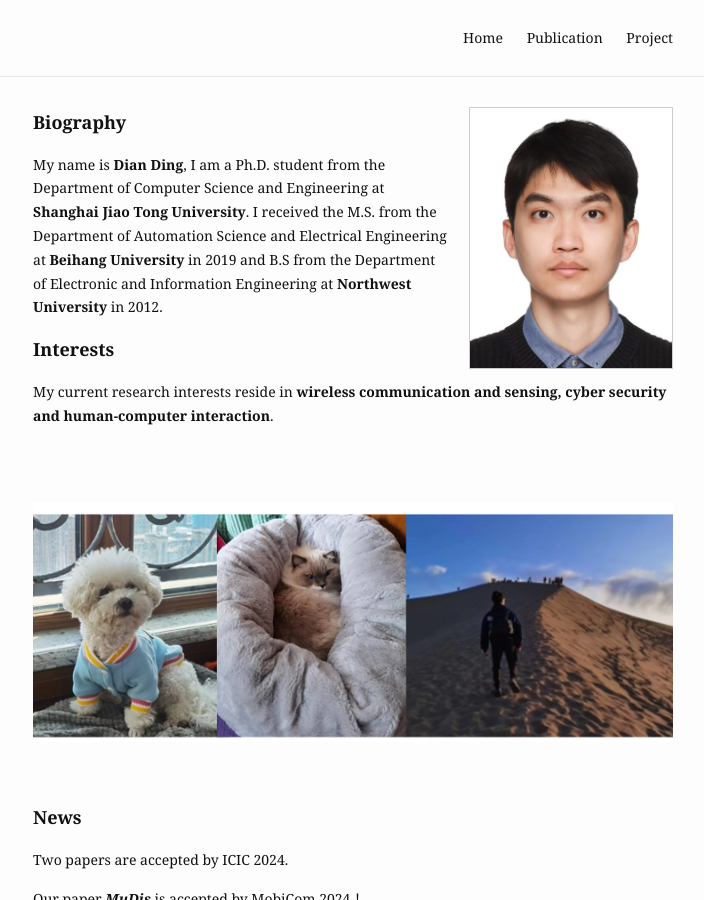
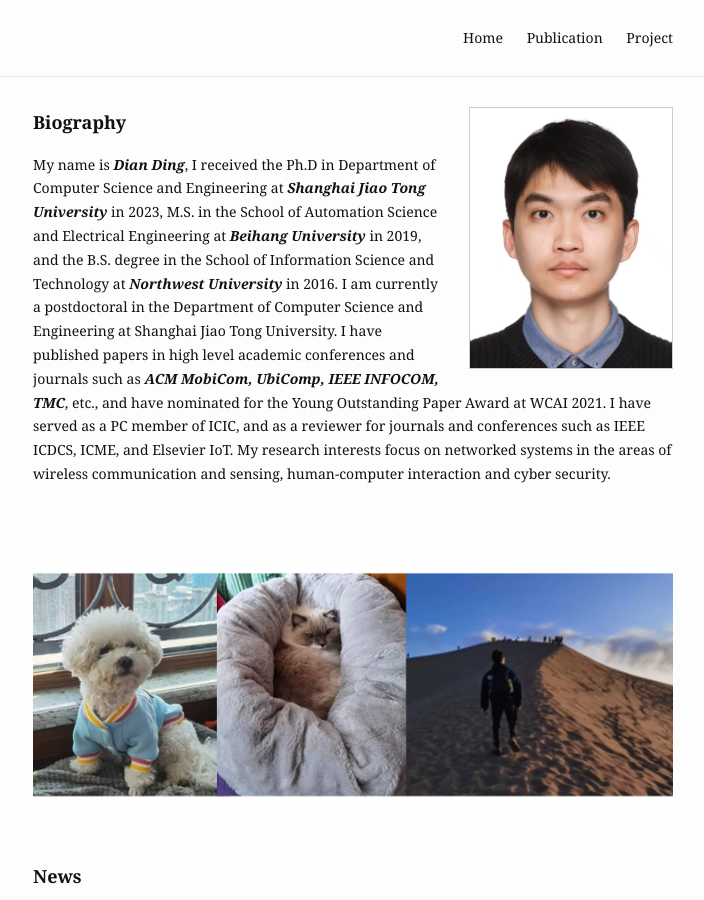
Before and after one commit to dianding0102/dian_web, a Jekyll site: the page built from index.md, in a window 1280 px wide and 900 px high. Shown: the whole window, without its empty margins (287-991 px from the left). Built offline with Jekyll 4.4.1, drawn with Linux system fonts in a browser that asks for light colours.

Commit message:
Bio updata

```diff
--- a/index.md
+++ b/index.md
@@ -17,12 +17,5 @@ sjtu_picture:
 <font size=4><b>Biography</b></font>
 </p>
 <p>
-	My name is <b>Dian Ding</b>, I am a Ph.D. student from the Department of Computer Science and Engineering at <b>Shanghai Jiao Tong University</b>. I received the M.S. from the Department of Automation Science and Electrical Engineering at <b>Beihang University</b> in 2019 and B.S from the Department of Electronic and Information Engineering at <b>Northwest University</b> in 2012.
+	My name is <i><b>Dian Ding</b></i>, I received the Ph.D in Department of Computer Science and Engineering at <i><b>Shanghai Jiao Tong University</b></i> in 2023, M.S. in the School of Automation Science and Electrical Engineering at <i><b>Beihang University</b></i> in 2019, and the B.S. degree in the School of Information Science and Technology at <i><b>Northwest University</b></i> in 2016. I am currently a postdoctoral in the Department of Computer Science and Engineering at Shanghai Jiao Tong University. I have published papers in high level academic conferences and journals such as <i><b>ACM MobiCom, UbiComp, IEEE INFOCOM, TMC</b></i>, etc., and have nominated for the Young Outstanding Paper Award at WCAI 2021. I have served as a PC member of ICIC, and as a reviewer for journals and conferences such as IEEE ICDCS, ICME, and Elsevier IoT. My research interests focus on networked systems in the areas of wireless communication and sensing, human-computer interaction and cyber security.
 </p>
-
-<p>
-<font size=4><b>Interests</b></font>
-</p>
-<p>
-	My current research interests reside in <b>wireless communication and sensing, cyber security and human-computer interaction</b>.
-</p>
```
Also changed, not shown: 2 other files.
